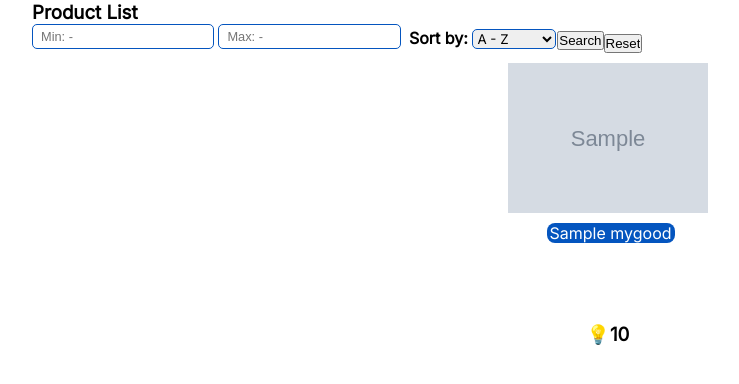
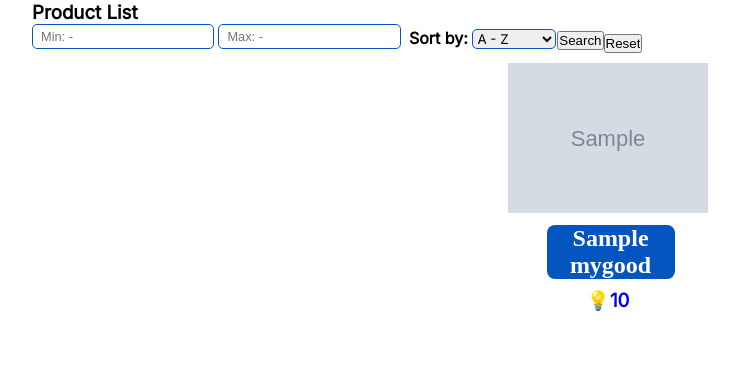
Before and after one commit to oransom48/10daysproject2023_NoMoney, a Django app: template shopping/goods/templates/productlist.html in a window 1280 px wide. Shown: the part 180-564 px from the top of the page, without its empty margins (32-771 px from the left). Run offline with Django 3.2, Linux system fonts and the light colour scheme; the template is opened without the code that fills it: most values are stand-ins (such as "Sample title", 1, 10 or a date in 2020); grey boxes marked "Sample" are stand-in pictures.

Commit message:
Update product-page

```diff
--- a/shopping/goods/static/css/productlist_page.css
+++ b/shopping/goods/static/css/productlist_page.css
@@ -2,6 +2,10 @@
     margin-top: -10%;
     margin-left: 5%;
     text-align: left;
+}
+
+.product-button {
+    text-decoration: none;
 }
 
 .label{
--- a/shopping/goods/templates/productlist.html
+++ b/shopping/goods/templates/productlist.html
@@ -39,18 +39,20 @@
 
     <ul>
         {% for x in mygoods %}
-
+            <div class="product-button">
+                <a href="{% url 'details' x.id %}" class="product-button">
                     <div class="list-product">
                         <img src="{{ x.image.url }}" alt="{{ x.goodsname }}" width="200px" style="margin-top: 10px;">
                     </div>
                     <div class="name-product">
-                    <a href="{% url 'details' x.id %}" class="active" style="margin-top: 10px;">{{ x.goodsname }}</a>
+                            <h2 class="active" style="margin-top: 12px;">{{ x.goodsname }}</h2>
                     </div>
                     <div class="price">
-                    <h3 style="margin-top: 80px; text-align: center;"> 💡{{ x.price }} </h3>
+                            <h3 style="margin-top: 1px; text-align: center;"> 💡{{ x.price }} </h3>
+                    </div>
+                </a>
             </div>
 
-        </div>
         {% endfor %}
     </ul>
 
```
Lines whose indentation alone changed are shown as unchanged.
